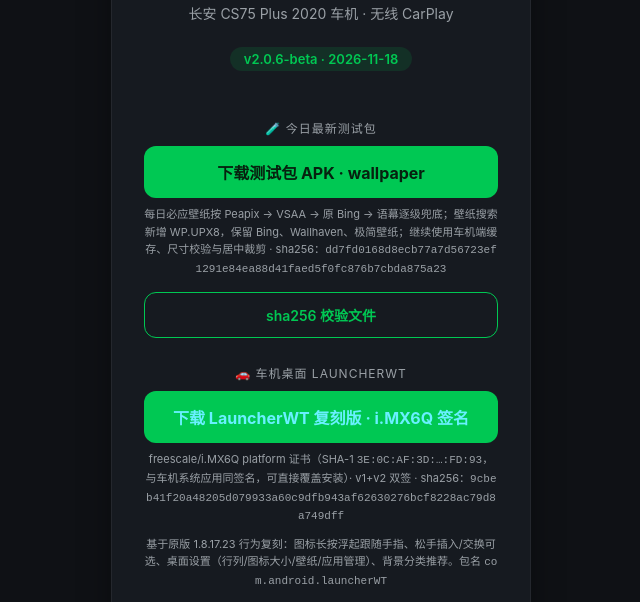
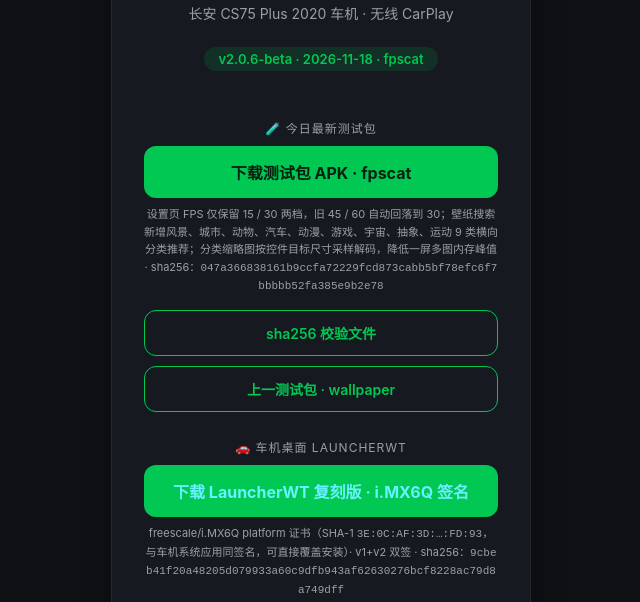
Before and after one commit to chansLam/chansLam.github.io, a plain HTML site: page index.html in a window 1280 px wide. Shown: the part 189-791 px from the top of the page, without its empty margins (319-959 px from the left). Drawn offline with Linux system fonts and the light colour scheme.

Commit message:
Publish 75Play 2.0.6-beta fpscat test build

```diff
--- a/index.html
+++ b/index.html
@@ -34,12 +34,13 @@
     <div class="logo">75</div>
     <h1>75Play</h1>
     <div class="sub">长安 CS75 Plus 2020 车机 · 无线 CarPlay</div>
-    <div class="version">v2.0.6-beta · 2026-11-18</div>
+    <div class="version">v2.0.6-beta · 2026-11-18 · fpscat</div>
 
     <div class="section-title">🧪 今日最新测试包</div>
-    <a class="btn" href="https://aka.doubaocdn.com/s/XwEkH5HWL3" download>下载测试包 APK · wallpaper</a>
-    <div class="hint">每日必应壁纸按 Peapix → VSAA → 原 Bing → 语幕逐级兜底；壁纸搜索新增 WP.UPX8，保留 Bing、Wallhaven、极简壁纸；继续使用车机端缓存、尺寸校验与居中裁剪 · sha256：<code>dd7fd0168d8ecb77a7d56723ef1291e84ea88d41faed5f0fc876b7cbda875a23</code></div>
-    <a class="btn2" href="https://aka.doubaocdn.com/s/Erf82a3KuQ" download>sha256 校验文件</a>
+    <a class="btn" href="https://aka.doubaocdn.com/s/bmxrK2A9Ny" download>下载测试包 APK · fpscat</a>
+    <div class="hint">设置页 FPS 仅保留 15 / 30 两档，旧 45 / 60 自动回落到 30；壁纸搜索新增风景、城市、动物、汽车、动漫、游戏、宇宙、抽象、运动 9 类横向分类推荐；分类缩略图按控件目标尺寸采样解码，降低一屏多图内存峰值 · sha256：<code>047a366838161b9ccfa72229fcd873cabb5bf78efc6f7bbbbb52fa385e9b2e78</code></div>
+    <a class="btn2" href="https://aka.doubaocdn.com/s/L7A6zVqs73" download>sha256 校验文件</a>
+    <a class="btn2" href="https://aka.doubaocdn.com/s/XwEkH5HWL3" download>上一测试包 · wallpaper</a>
 
     <div class="section-title" style="margin-top:26px">🚗 车机桌面 LauncherWT</div>
     <a class="btn btn-lwt" href="https://aka.doubaocdn.com/s/7oa5fzCwGv" download>下载 LauncherWT 复刻版 · i.MX6Q 签名</a>
```
